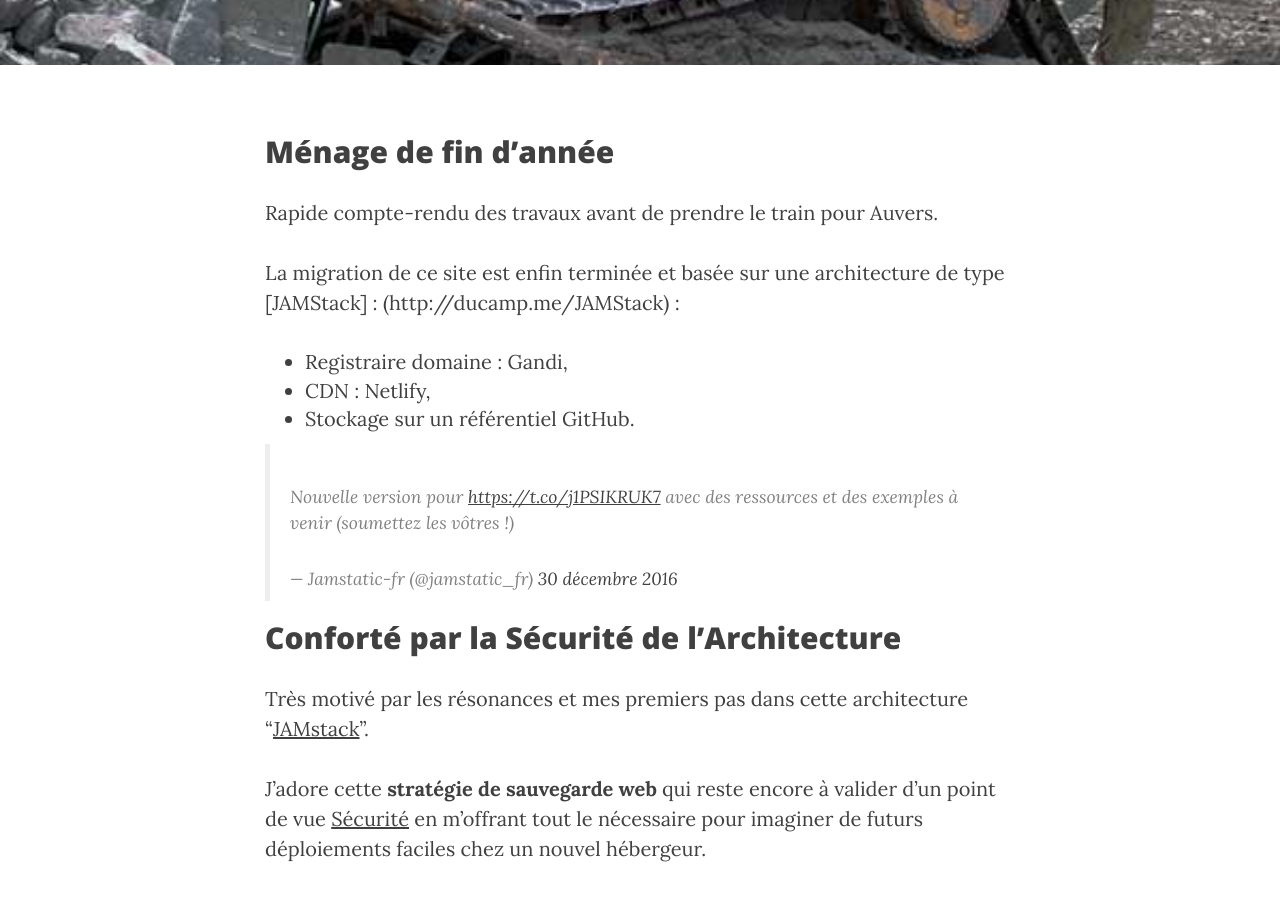
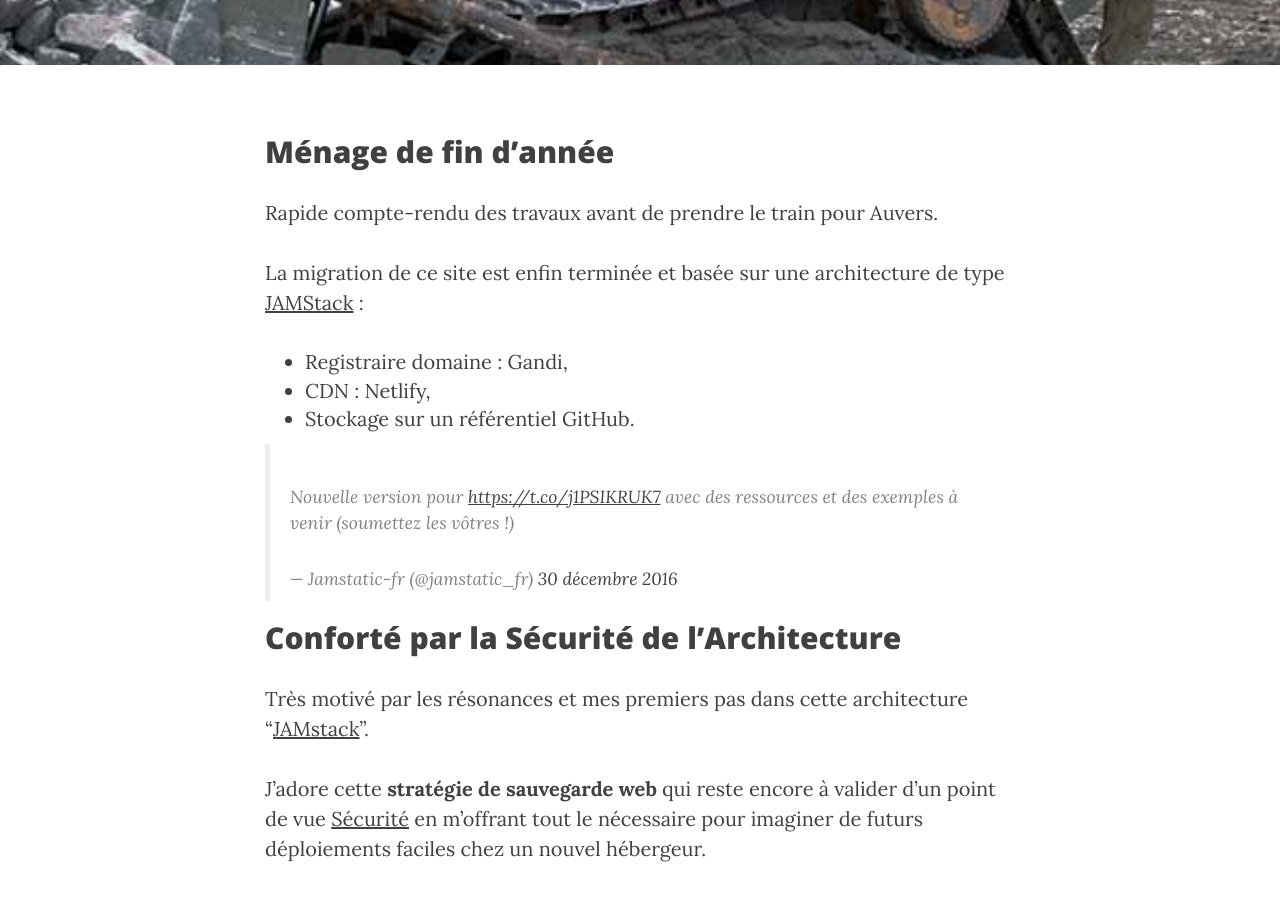
Before and after one commit to ChristopheDucamp/xtof-clean-blog, a Jekyll site: the page built from _posts/2016-12-30-sauvegarde-2017.markdown, in a window 1280 px wide and 900 px high, scrolled down 408 px. Built offline with Jekyll 4.4.1, drawn with Linux system fonts in a browser that asks for light colours; nearby versions of some CDN libraries; comment, search, counter and statistics services are not loaded.

Commit message:
Updated Sauvegarde 2017

```diff
--- a/_posts/2016-12-30-sauvegarde-2017.markdown
+++ b/_posts/2016-12-30-sauvegarde-2017.markdown
@@ -14,7 +14,7 @@ layout: post
 
 Rapide compte-rendu des travaux avant de prendre le train pour Auvers.
 
-La migration de ce site est enfin terminée et basée sur une architecture de type [JAMStack] : (http://ducamp.me/JAMStack) :
+La migration de ce site est enfin terminée et basée sur une architecture de type [JAMStack](http://ducamp.me/JAMStack) :
 * Registraire domaine : Gandi,
 * [CDN](http://ducamp.me/CDN) : Netlify,
 * Stockage sur un référentiel GitHub.
```
